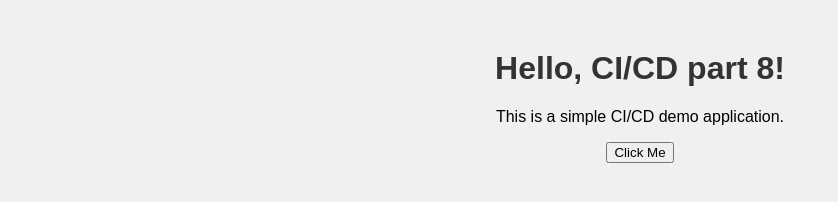
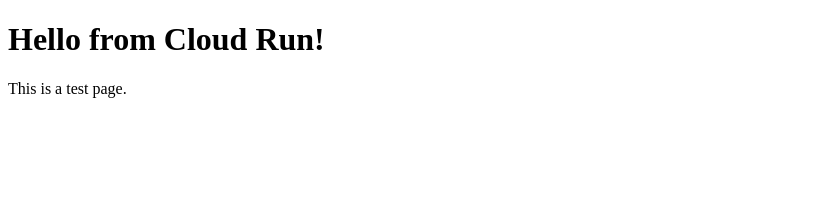
Before and after one commit to asreejithmenon/ci-cd-demo-app, a plain HTML site: page index.html in a window 1280 px wide. Shown: the whole page, without its empty margins (0-838 px from the left). Drawn offline with Linux system fonts and the light colour scheme.

Commit message:
Updated index.html

```diff
--- a/index.html
+++ b/index.html
@@ -1,13 +1,10 @@
 <!DOCTYPE html>
 <html>
 <head>
-    <title>CI/CD Demo</title>
-    <link rel="stylesheet" href="style.css">
+    <title>CI/CD Demo1</title>
 </head>
 <body>
-    <h1>Hello, CI/CD part 8!</h1>
-    <p>This is a simple CI/CD demo application.</p>
-    <button id="myButton">Click Me</button>
-    <script src="script.js"></script>
+    <h1>Hello from Cloud Run!</h1>
+    <p>This is a test page.</p>
 </body>
 </html>
```
